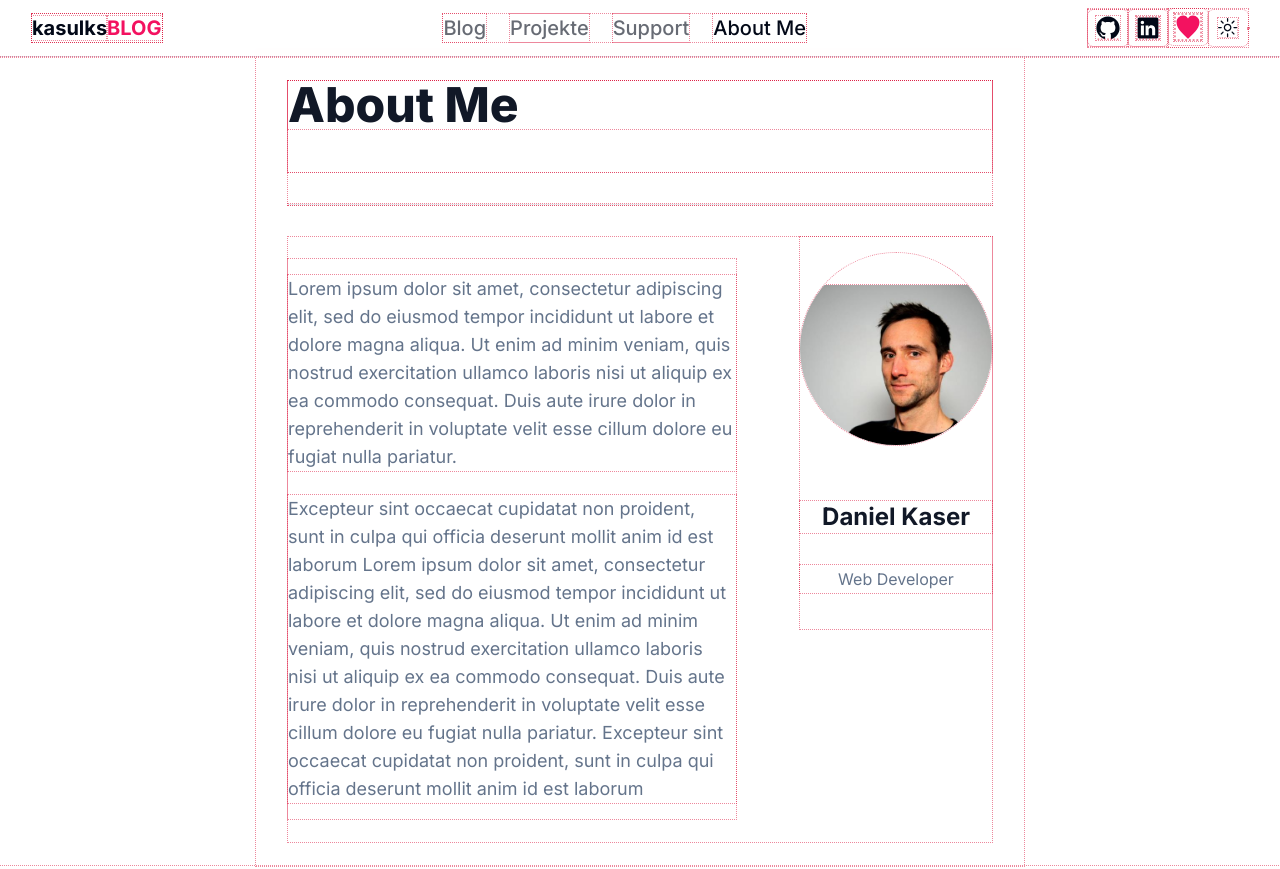
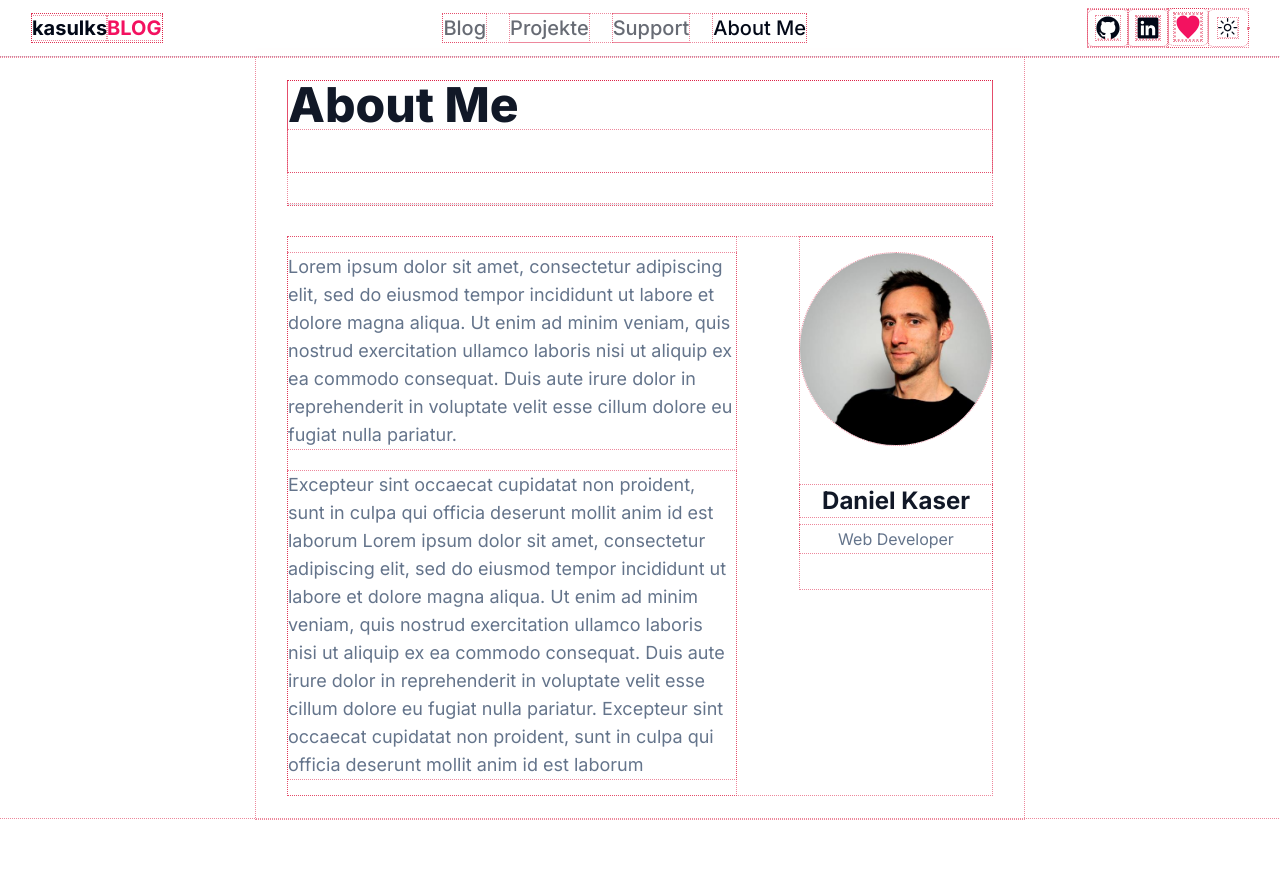
Before and after one commit to kasulk/blog, a Next.js app: page /aboutme in a window 1280 px wide. Shown: the top 869 px of the page. Built offline with nearby package versions, Linux system fonts and the light colour scheme.

Commit message:
fix Avatar margin; fix hydration error

```diff
--- a/src/app/aboutme/page.tsx
+++ b/src/app/aboutme/page.tsx
@@ -19,28 +19,33 @@ export default async function AboutMePage() {
       <div className="flex flex-col items-center gap-8 md:flex-row-reverse md:items-start md:gap-16">
         <div className="flex min-w-48 max-w-48 flex-col gap-2 py-4">
           <Avatar className="h-48 w-48">
-            <AvatarImage src="/img/avatar.jpg" alt={owner} />
-            <AvatarFallback className="bg-warning/20 text-6xl">
+            <AvatarImage
+              src="/img/avatar.jpg"
+              alt={owner}
+              className="m-0"
+              title="Jip. Dit bin icke — von meiner Schokoladenseite!"
+            />
+            <AvatarFallback className="bg-danger/40 text-6xl">
               {getInitials(owner)}
             </AvatarFallback>
           </Avatar>
-          <h2 className="break-words text-center text-2xl font-bold">
+          <h2 className="mb-0 mt-8 break-words text-center text-2xl font-bold">
             {owner}
           </h2>
           <p className="break-words text-center text-muted-foreground">
             Web Developer
           </p>
         </div>
-        <p className="flex flex-col space-y-6 py-4 text-lg text-muted-foreground">
-          <div>
+        <div className="flex flex-col space-y-0 py-4 text-lg text-muted-foreground">
+          <p className="mt-0">
             Lorem ipsum dolor sit amet, consectetur adipiscing elit, sed do
             eiusmod tempor incididunt ut labore et dolore magna aliqua. Ut enim
             ad minim veniam, quis nostrud exercitation ullamco laboris nisi ut
             aliquip ex ea commodo consequat. Duis aute irure dolor in
             reprehenderit in voluptate velit esse cillum dolore eu fugiat nulla
             pariatur.
-          </div>
-          <div>
+          </p>
+          <p>
             Excepteur sint occaecat cupidatat non proident, sunt in culpa qui
             officia deserunt mollit anim id est laborum Lorem ipsum dolor sit
             amet, consectetur adipiscing elit, sed do eiusmod tempor incididunt
@@ -50,8 +55,8 @@ export default async function AboutMePage() {
             esse cillum dolore eu fugiat nulla pariatur. Excepteur sint occaecat
             cupidatat non proident, sunt in culpa qui officia deserunt mollit
             anim id est laborum
-          </div>
-        </p>
+          </p>
+        </div>
       </div>
     </>
   );
```
